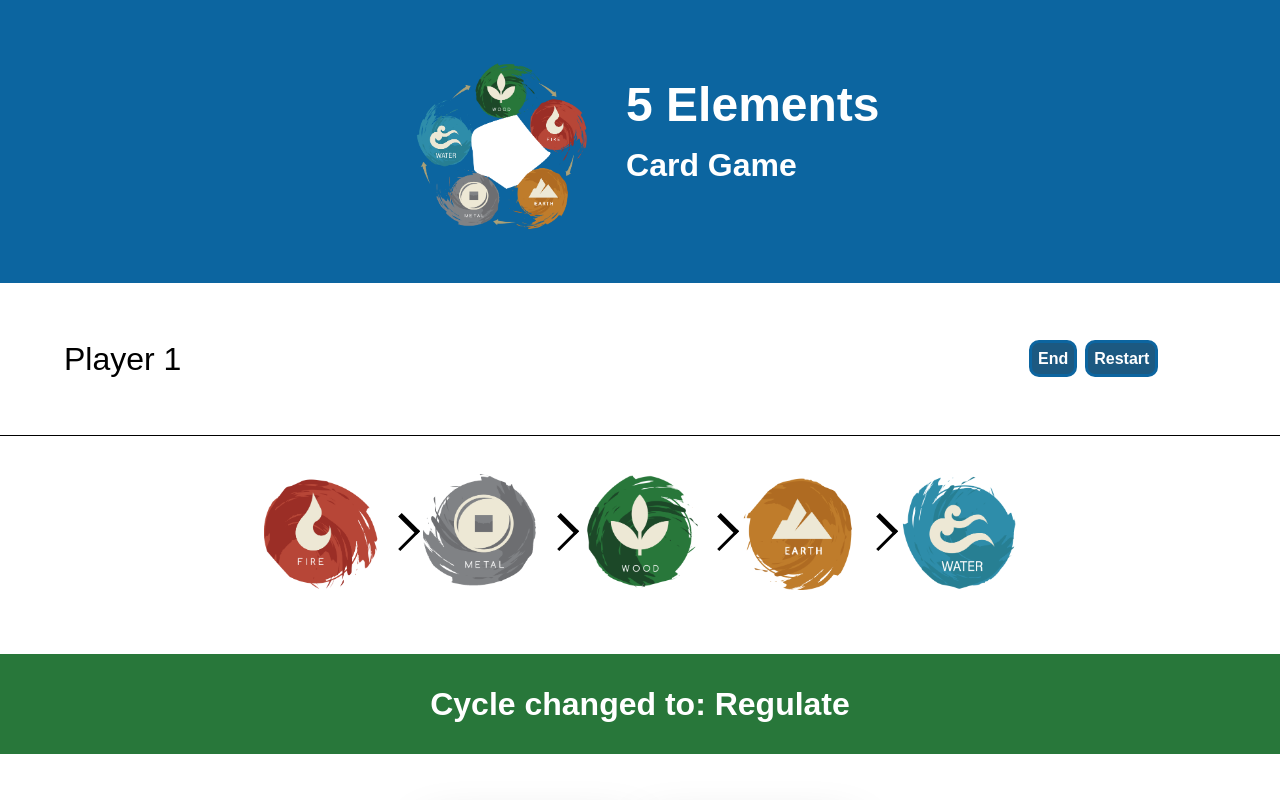
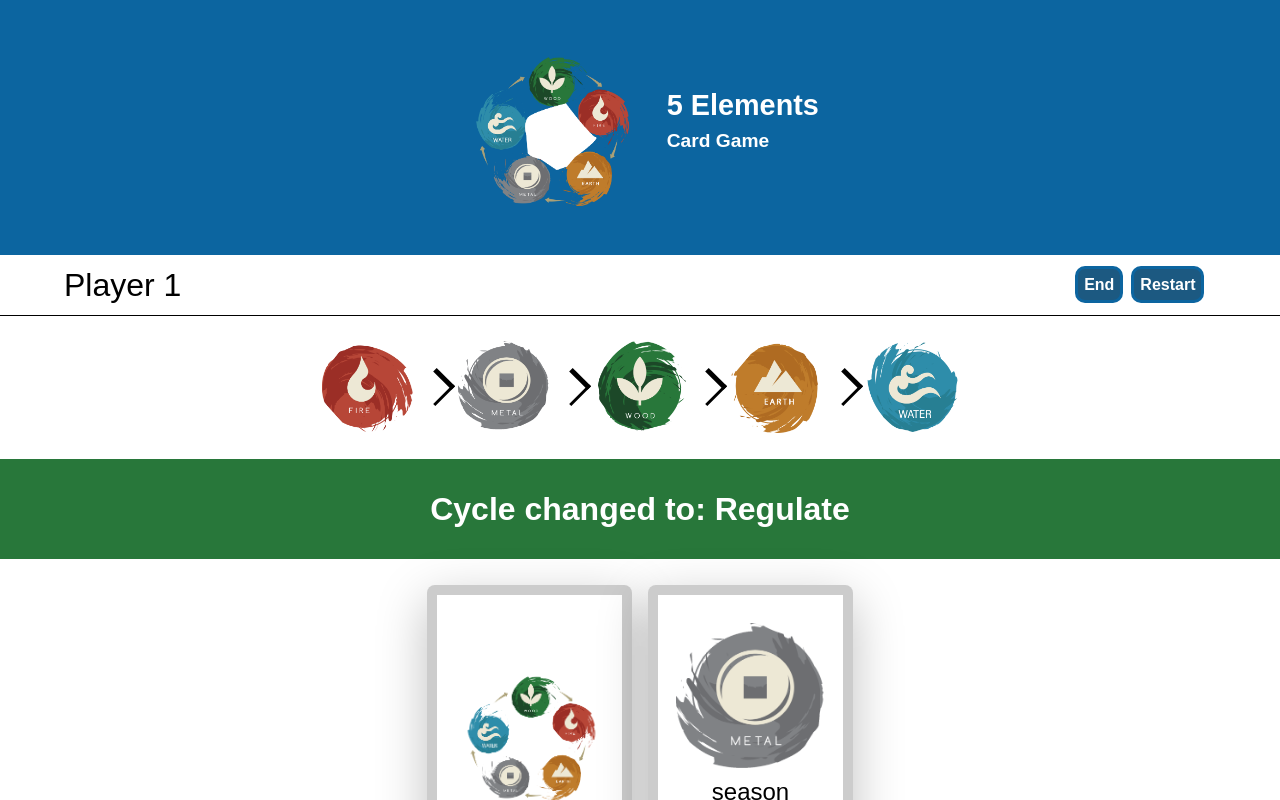
Before and after one commit to pbrdys/5-Elements-Card-Game, a plain HTML site: page index.html in a window 1280 px wide. Both pictures are taken after a click on the element "Start Game". Shown: the top 800 px of the page. Drawn offline with Linux system fonts and the light colour scheme.

Commit message:
Optimize layout - remove the need for scrolling

```diff
--- a/assets/css/style.css
+++ b/assets/css/style.css
@@ -47,7 +47,9 @@ body {
     font-weight: 300;
     font-size: 1rem;
     line-height: 1.5;
-    height:100%;
+    height: 100%;
+    display: flex;
+    flex-direction: column;
 }
 
 /* HEADER */
@@ -74,9 +76,8 @@ header {
 /* MAIN */
 /* ---------------------- */
 main {
-    display:flex;
-    flex-direction: column;
-    min-height:100%;
+    flex: 1 0 auto;
+    margin-bottom: 3%;
 }
 
 /* MENU */
@@ -146,6 +147,7 @@ main {
     justify-content: center;
     align-items: center;
     flex-direction: column;
+    flex-shrink: 1;
   }
 
   .footer p {
@@ -248,7 +250,7 @@ li {
     font-size: 1.5rem;
     padding: 0% 5% 0 5%;
     border-bottom: 1px solid black;
-    margin-bottom: 3%;
+    margin-bottom: 2%;
 }
 
 .divActionButtons {
@@ -290,13 +292,13 @@ li {
 }
 
 .divActionButtons {
-    padding: 5%;
+    padding: 1%;
 }
 
 /* ADDITIONAL INFORMATION */
 /* ---------------------- */
 #divAdditionalInformations {
-    margin-block: 5%;
+    margin-block: 2%;
     padding-inline: 3%;
     display: flex;
     justify-content: center;
@@ -320,7 +322,6 @@ li {
     display: flex;
     justify-content: center;
     gap: 1rem;
-    margin-bottom: 3%;
 }
 
 /* CARDS */
@@ -363,7 +364,7 @@ li {
 }
 
 #playersHand {
-    margin-top: 5%;
+    margin-top: 3%;
     margin-bottom: 10%;
     display: flex;
     position: relative;
@@ -401,7 +402,7 @@ li {
 
   /* CURRENT CYCLE */
   #divCurrentCycle .element-img {
-    width: 10%;
+    width: 8%;
   }
 
   .divPlayerName {
@@ -438,20 +439,6 @@ li {
     gap:1.6rem;
     padding: 0%;
   }
-  .header-title {
-    font-size: 3rem;
-  }
-  .header-title-small {
-    font-size: 2rem;
-  }
-  .header-img {
-    width:200px;
-  }
-
-  /* CURRENT CYCLE */
-  #divCurrentCycle .element-img {
-    width: 10%;
-  }
 
   #divAdditionalInformations {
     padding: 3%;
@@ -468,8 +455,8 @@ li {
   }
 
   .card img {
-    width: 180px;
-  }
+    width: 150px;
+}
 
   .card p {
     font-size: 1.5rem;
```
